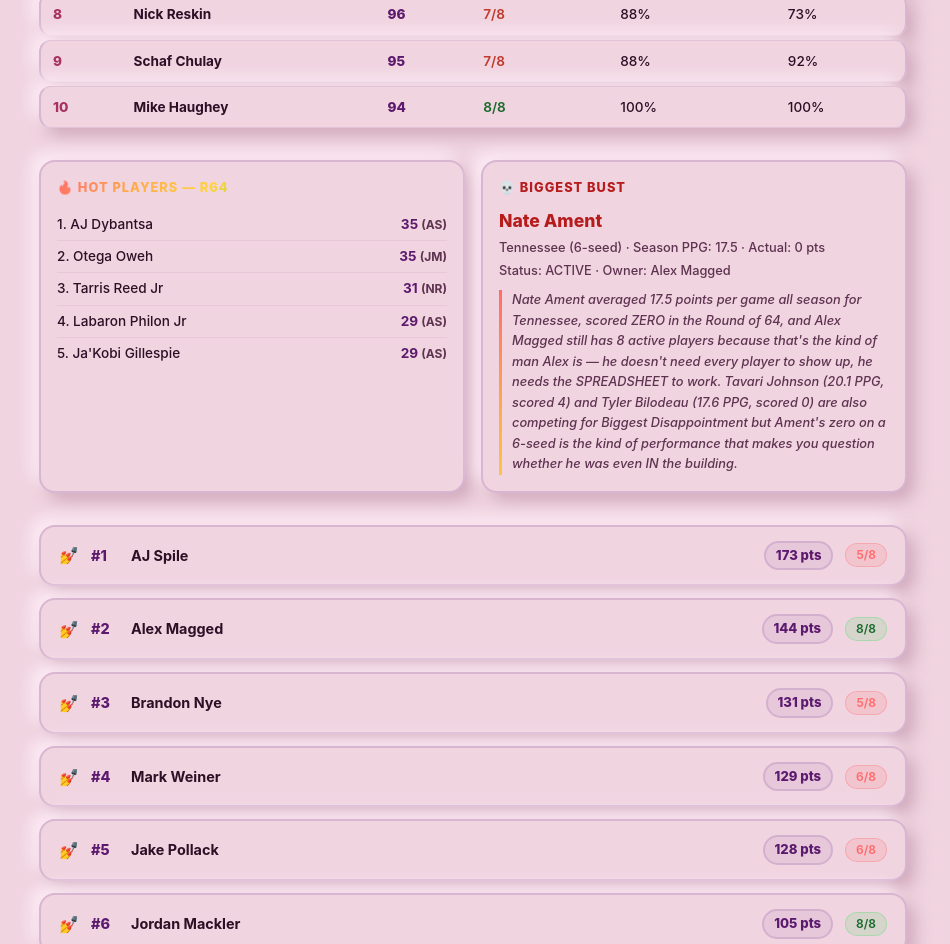
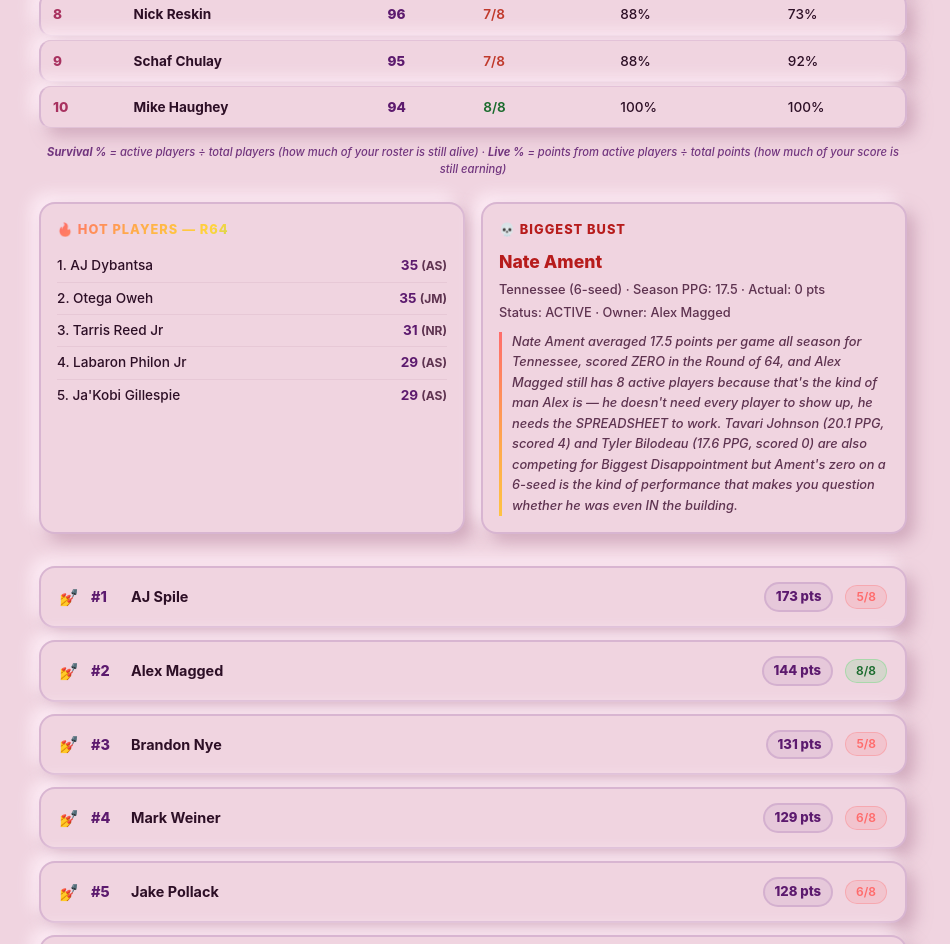
Before and after one commit to brandon-charles-novice-developer/march-madness-tracker, a plain HTML site: page index.html in a window 1280 px wide. Shown: the part 788-1732 px from the top of the page, without its empty margins (167-1117 px from the left). Drawn offline with Linux system fonts and the light colour scheme.

Commit message:
feat: add survival/live % footnote below standings table

```diff
--- a/index.html
+++ b/index.html
@@ -262,6 +262,9 @@ footer span:hover { background: var(--pride-gradient); -webkit-background-clip:
   </thead>
   <tbody id="standings-body"></tbody>
 </table>
+<div style="text-align:center; font-size:0.7rem; color:var(--purple-pts); margin-top:-16px; margin-bottom:24px; font-style:italic; opacity:0.85;">
+  <strong>Survival %</strong> = active players ÷ total players (how much of your roster is still alive) · <strong>Live %</strong> = points from active players ÷ total points (how much of your score is still earning)
+</div>
 
 <div class="highlights" id="highlights"></div>
 
```
